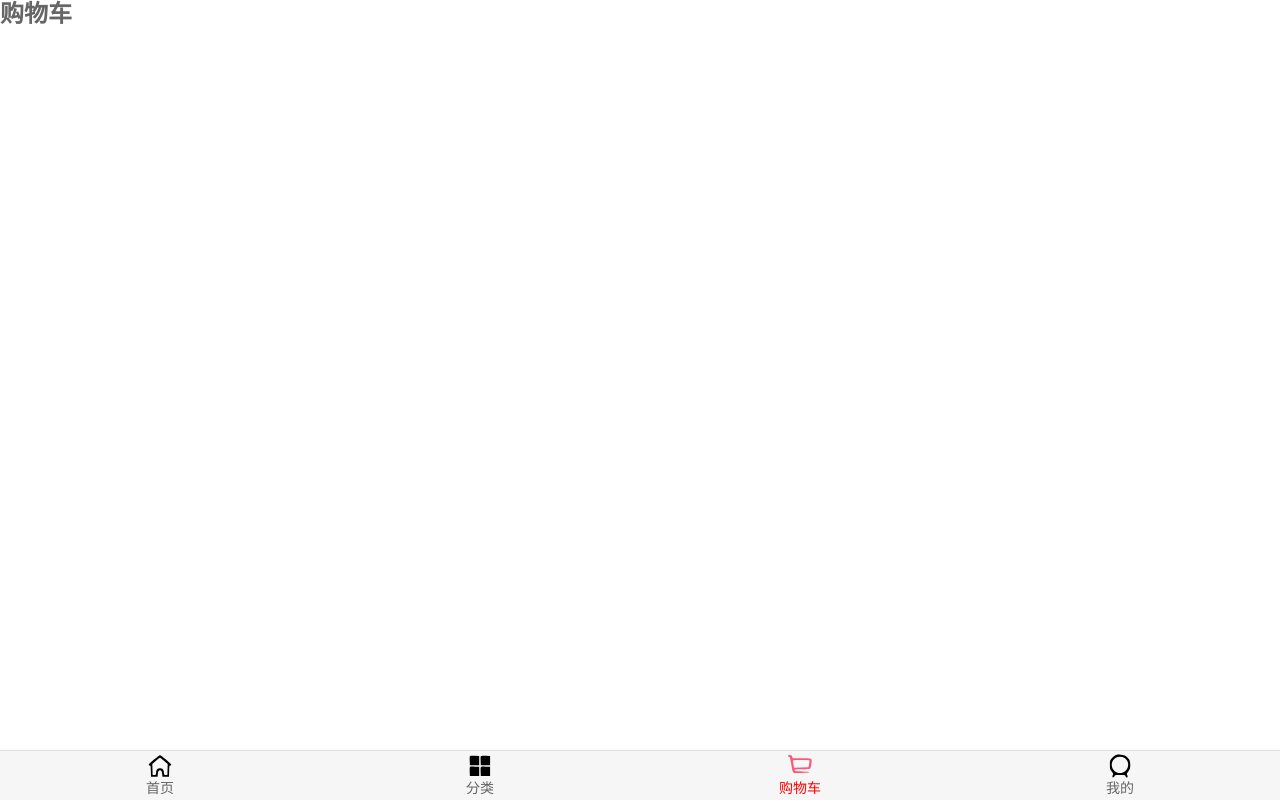
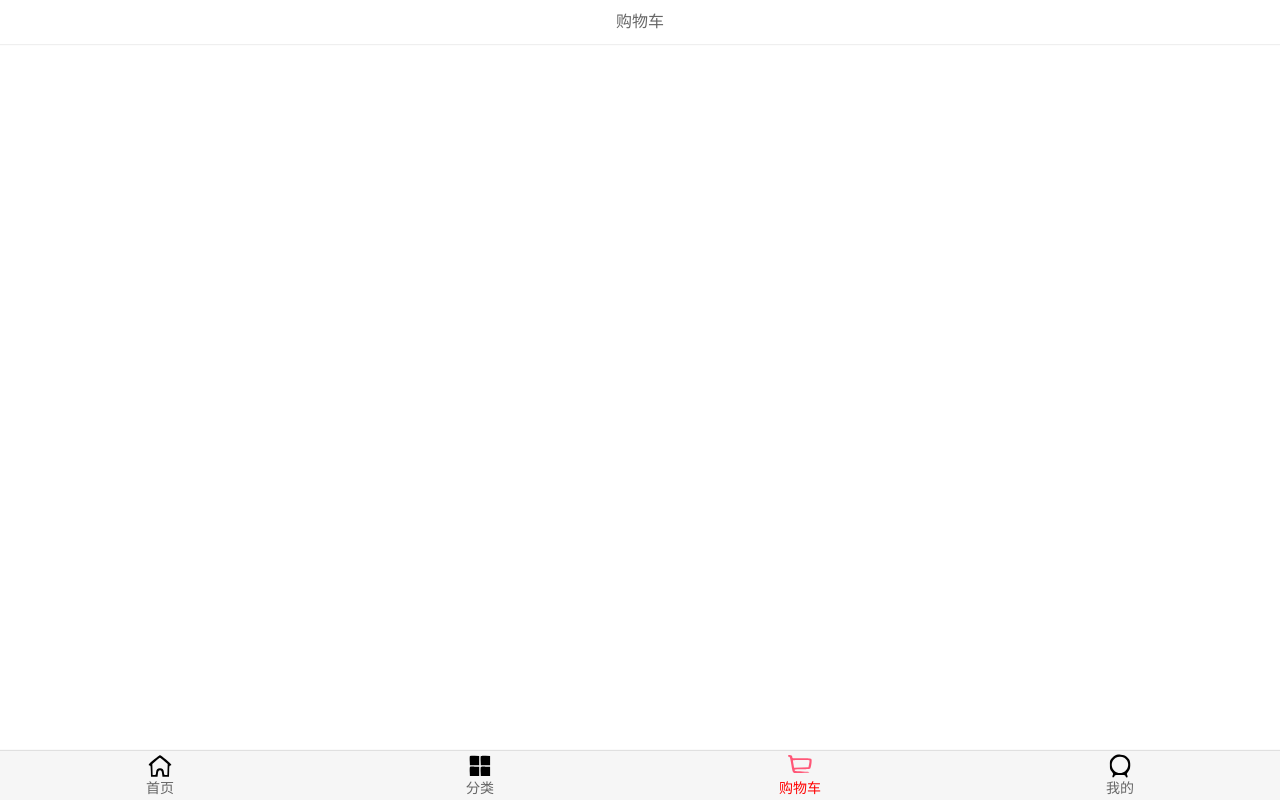
Before and after one commit to Danny5487401/mall, a Vue app: page /cart in a window 1280 px wide. Built offline with nearby package versions, Linux system fonts and the light colour scheme.

Commit message:
头部导航栏

```diff
--- /dev/null
+++ b/src/components/common/navbar/NavBar.vue
@@ -0,0 +1,36 @@
+<template>
+  <div class="nav-bar">
+    <div class="left">
+      <slot name="left"></slot>
+    </div>
+    <div class="center">
+      <slot name="center"></slot>
+    </div>
+    <div class="right">
+      <slot name="right"></slot>
+    </div>
+  </div>
+</template>
+
+<script>
+export default {
+  name: "NavBar",
+};
+</script>
+
+<style>
+.nav-bar {
+  display: flex;
+  height: 44px;
+  line-height: 44px;
+  text-align: center;
+  box-shadow: 0 1px 1px rgba(100, 100, 100, 0.1);
+}
+.left,
+.right {
+  width: 60px;
+}
+.center {
+  flex: 1;
+}
+</style>
--- a/src/views/cart/Cart.vue
+++ b/src/views/cart/Cart.vue
@@ -1,9 +1,21 @@
 <template>
-  <h2>购物车</h2>
+  <div id="cart">
+    <nav-bar class="home-nav">
+      <template v-slot:center>
+        <div>购物车</div>
+      </template>
+    </nav-bar>
+  </div>
 </template>
 
 <script>
-export default {};
+import NavBar from "components/common/navbar/NavBar";
+export default {
+  name: "Cart",
+  components: {
+    NavBar,
+  },
+};
 </script>
 
 <style>
--- a/src/views/home/Home.vue
+++ b/src/views/home/Home.vue
@@ -1,19 +1,50 @@
 <template>
   <div id="home">
-    <HomeSwiper></HomeSwiper>
+    <nav-bar class="home-nav">
+      <template v-slot:center>
+        <div>电影节</div>
+      </template>
+    </nav-bar>
+    <scroll class="content">
+      <HomeSwiper></HomeSwiper>
+    </scroll>
   </div>
 </template>
 
 
 <script>
 import HomeSwiper from "./childComps/HomeSwiper";
+
+import NavBar from "components/common/navbar/NavBar";
+
 export default {
   name: "home",
   components: {
     HomeSwiper,
+    NavBar,
   },
 };
 </script>
 
 <style>
+.home-nav {
+  background-color: var(--color-tint);
+  color: #fff;
+
+  /*在使用浏览器原生滚动时, 为了让导航不跟随一起滚动*/
+  /* position: fixed;
+  left: 0;
+  right: 0;
+  top: 0;
+  z-index: 9; */
+}
+.content {
+  overflow: hidden;
+
+  position: absolute;
+  top: 44px;
+  bottom: 49px;
+  left: 0;
+  right: 0;
+}
 </style>
--- a/src/views/profile/Profile.vue
+++ b/src/views/profile/Profile.vue
@@ -1,9 +1,21 @@
 <template>
-  <h1>个人信息</h1>
+  <div id="profile">
+    <nav-bar class="home-nav">
+      <template v-slot:center>
+        <div>个人信息</div>
+      </template>
+    </nav-bar>
+  </div>
 </template>
 
 <script>
-export default {};
+import NavBar from "components/common/navbar/NavBar";
+export default {
+  name: "Profile",
+  components: {
+    NavBar,
+  },
+};
 </script>
 
 <style>
```
